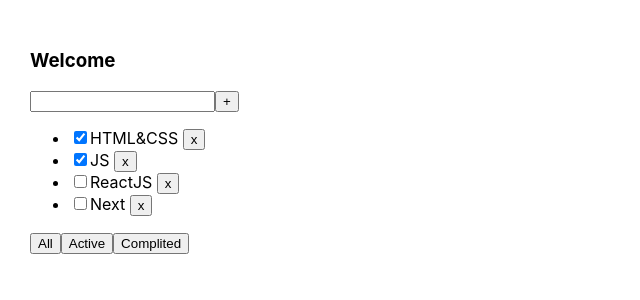
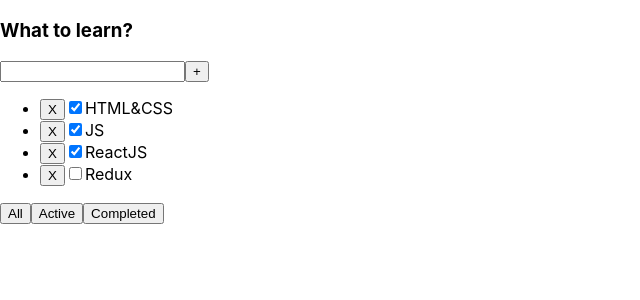
Before and after one commit to alexDose/todolist-ts, a React (Create React App) app: page / in a window 1280 px wide. Shown: the top 300 px of the page, without its empty margins (0-640 px from the left). Built offline with nearby package versions, Linux system fonts and the light colour scheme.

Commit message:
2 lesson

```diff
--- a/src/App.tsx
+++ b/src/App.tsx
@@ -1,60 +1,25 @@
 import React, {useState} from 'react';
 import './App.css';
-import {Todo} from "./Todo";
-
-export type ChangeFilterType = "all" | "active" | "complited"
-
-type  TasksType = {
-    id: number
-    title: string
-    isDone: boolean
-}
+import {Todolist} from "./Todolist";
 
 function App() {
 
-    const [tasks, setTask] = useState<Array<TasksType>>([
-        {id: 1, title: "HTML&CSS", isDone: true},
+    let [tasks, setTasks] = useState([{id: 1, title: "HTML&CSS", isDone: true},
         {id: 2, title: "JS", isDone: true},
-        {id: 3, title: "ReactJS", isDone: false},
-        {id: 4, title: "Next", isDone: false}
+        {id: 3, title: "ReactJS", isDone: true},
+        {id: 4, title: "Redux", isDone: false}
     ])
-    let [filter, setFilter] = useState<ChangeFilterType>("all")
-    let newTasks = tasks
-    if (filter === "active") {
-        newTasks = tasks.filter(t => !t.isDone)
+
+    const removeTask = (id: number) => {
+        setTasks(tasks.filter(el => el.id !== id))
     }
-    if (filter === "complited") {
-        newTasks = tasks.filter(t => t.isDone)
-    }
-
-    function removeTask(id: number) {
-        let resultTasks = tasks.filter(t => t.id !== id)
-        setTask(resultTasks)
-    }
-
-    function changeFilter(value: ChangeFilterType) {
-        setFilter(value)
-    }
-
-    /*
-            const tasks2 = [
-                {id: 1, title: "Hello world", isDone: false},
-                {id: 2, title: "I am happy", isDone: true},
-                {id: 3, title: "Yo", isDone: false}
-            ]
-
-    */
     return (
-        <div className={"App"}>
-            <Todo name={"Welcome"} tasks={newTasks} removeTask={removeTask} changeFilter={changeFilter}/>
-        </div>
-        /*
-                <div className="App">
-                    <Todolist title1={"What to learn"} tasks1={tasks1}/>
-                    <Todolist title1={"What to buy"} title2={1241512} tasks1={tasks2}/>
-                </div>
-        */
-    );
+        <>
+            <div>
+                <Todolist title={"What to learn?"} removeTask={removeTask} tasks={tasks}/>
+            </div>
+        </>
+    )
 }
 
 export default App;
--- a/src/Todo.tsx
+++ /dev/null
@@ -1,44 +0,0 @@
-import React from "react";
-import {ChangeFilterType} from "./App";
-
-export type TodoType = {
-    name: string
-    tasks: Array<TasksType>
-    removeTask: (id: number) => void
-    changeFilter: (value: ChangeFilterType) => void
-}
-type TasksType = {
-    id: number
-    title: string
-    isDone: boolean
-}
-
-export const Todo = (props: TodoType) => {
-    return (
-        <div>
-            <h3>{props.name}</h3>
-            <div>
-                <input type="text"/>
-                <button>+</button>
-            </div>
-            <ul>
-                {props.tasks.map(t =>
-                    <li key={t.id}>
-                        <input type={"checkbox"} checked={t.isDone}/>
-                        <span>{t.title} </span>
-                        <button onClick={() => {
-                            props.removeTask(t.id)
-                        }}>x
-                        </button>
-                    </li>
-                )}
-            </ul>
-            <div>
-                <button onClick={() => {props.changeFilter("all")}}>All</button>
-                <button onClick={() => {props.changeFilter("active")}}>Active</button>
-                <button onClick={() => {props.changeFilter("complited")}}>Complited
-                </button>
-            </div>
-        </div>
-    )
-}
--- a/src/Todolist.tsx
+++ b/src/Todolist.tsx
@@ -1,37 +1,68 @@
-import React from "react";
+import React, {useState} from 'react';
 
-type TodolistPropsType = {
-    title1: string,
-    title2?: number,
-    tasks1: Array<task1PropsType>
-}
-type task1PropsType = {
-    id: number,
-    title: string,
+type TaskType = {
+    id: number
+    title: string
     isDone: boolean
 }
 
-export const Todolist = (props: TodolistPropsType) => {
+type PropsType = {
+    title: string
+    removeTask: (id: number) => void
+    tasks: Array<TaskType>
+}
+
+
+
+export const Todolist = (props: PropsType) => {
+
+    let filteredTasks = props.tasks
+    let [filterValue, setFilterValue] = useState("All")
+
+    if (filterValue === "Active") {
+        filteredTasks = props.tasks.filter(el => !el.isDone)
+    }
+
+    if (filterValue === "Completed") {
+        filteredTasks = props.tasks.filter(el => el.isDone)
+    }
+    let changeTasksFilter = (name: "All" | "Active" | "Completed") => {
+        setFilterValue(name)
+    }
+
     return (
         <div>
-            <h3>{props.title1}</h3>
-            <h2>{props.title2}</h2>
+            <h3>{props.title}</h3>
             <div>
                 <input/>
                 <button>+</button>
             </div>
             <ul>
-                {props.tasks1.map(el=>{
+                {filteredTasks.map(el => {
                     return (
-                        <li><input type="checkbox" checked={el.isDone}/> <span>{el.title}</span></li>
+                        <li key={el.id}>
+
+                            <button onClick={() => props.removeTask(el.id)}>X</button>
+
+                            <input type="checkbox" checked={el.isDone}/>
+                            <span>{el.title}</span></li>
                     )
                 })}
             </ul>
             <div>
-                <button>All</button>
-                <button>Active</button>
-                <button>Completed</button>
+                <button onClick={() => {
+                    changeTasksFilter("All")
+                }}>All
+                </button>
+                <button onClick={() => {
+                    changeTasksFilter("Active")
+                }}>Active
+                </button>
+                <button onClick={() => {
+                    changeTasksFilter("Completed")
+                }}>Completed
+                </button>
             </div>
         </div>
-    );
+    )
 }
```
